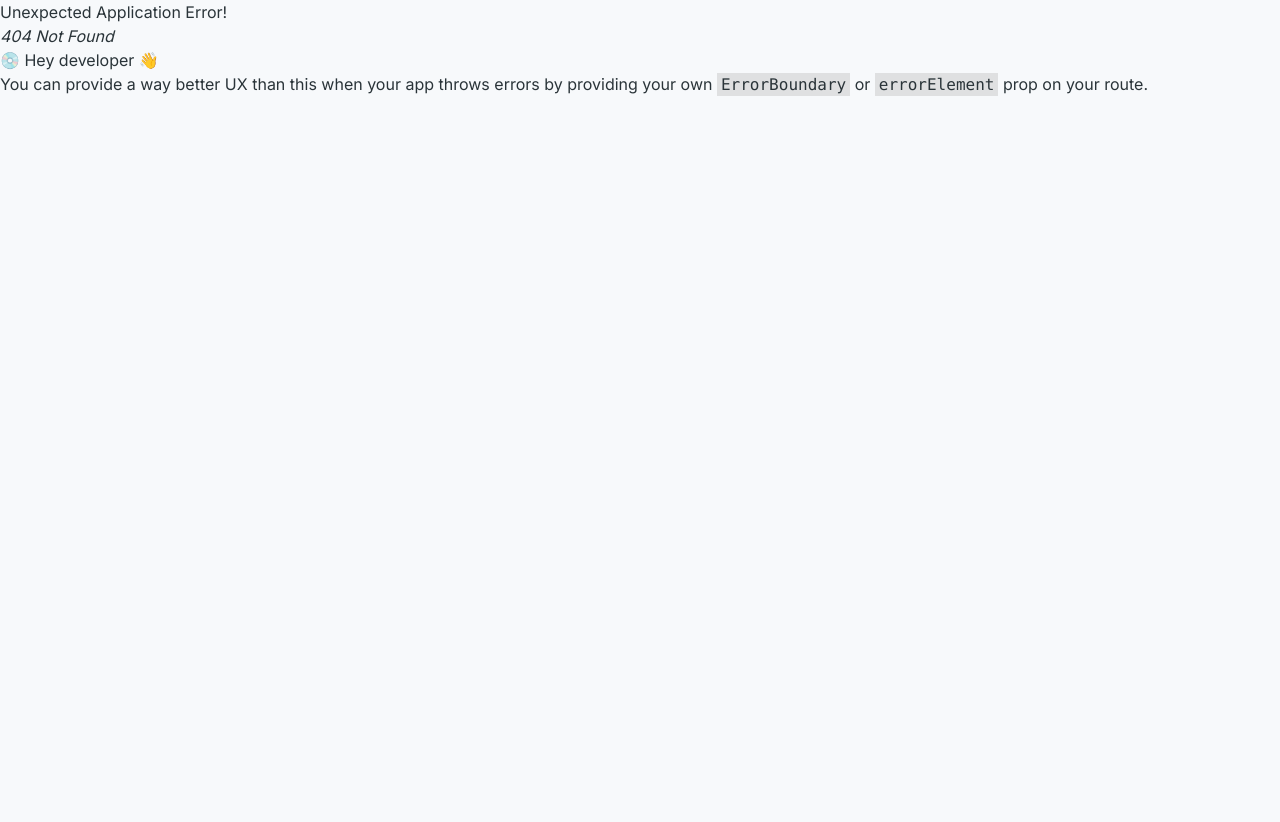
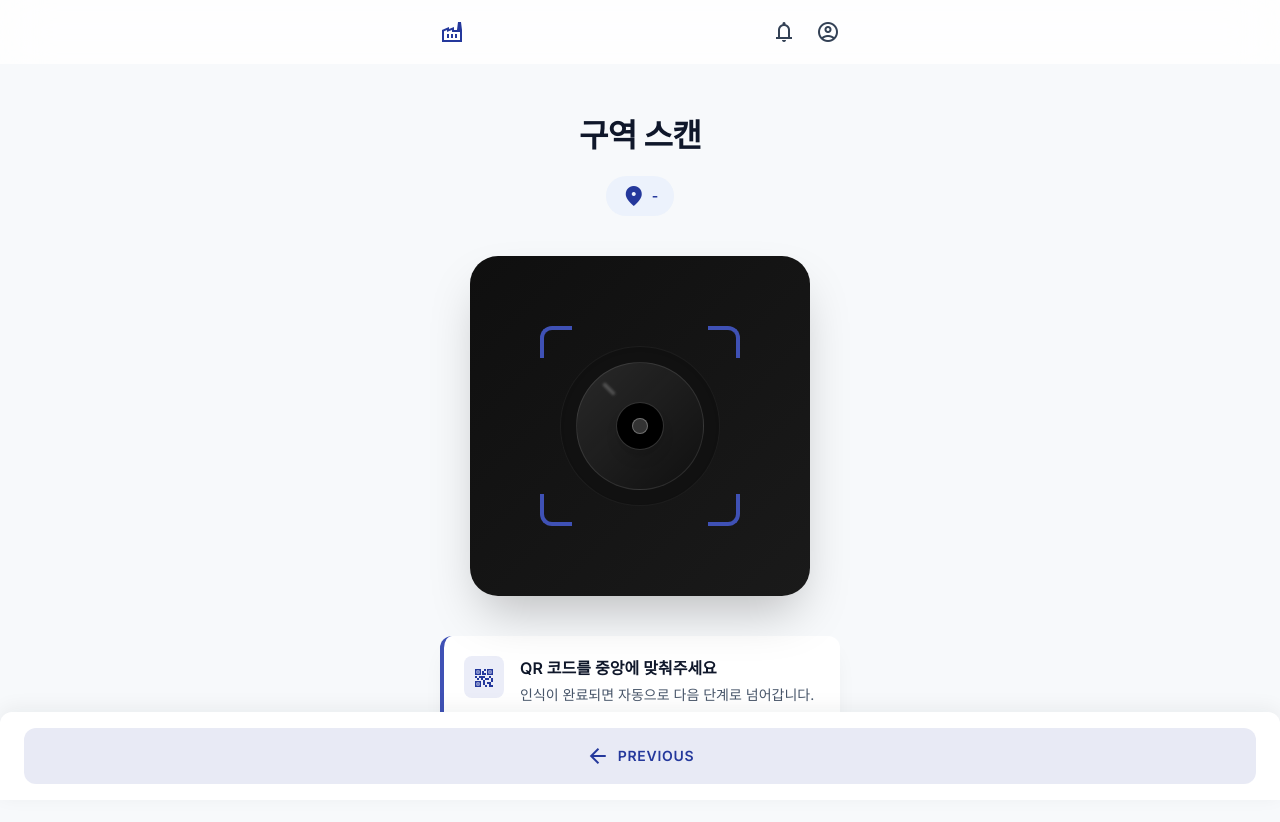
Before and after one commit to 2026CapstoneProject/steel-wip-frontend, a React (Vite) app: page /App/processing/qr/wip/zone in a window 1280 px wide. Before the commit this address had no page. Before the commit the page ends 800 px from the top, so only its background shows below. Built offline with nearby package versions, Linux system fonts and the light colour scheme.

Commit message:
SY2026-68-ProcessingQrWipZonePage

```diff
--- a/src/pages/field/ProcessingPage/App_ProcessingPage.jsx
+++ b/src/pages/field/ProcessingPage/App_ProcessingPage.jsx
@@ -1,5 +1,5 @@
-import React from "react";
-import { useNavigate } from "react-router-dom";
+import React, { useEffect, useMemo, useState } from "react";
+import { useLocation, useNavigate } from "react-router-dom";
 import App_ProcessTabs from "../../../components/field/ProcessTabs/App_ProcessTabs";
 
 const PROCESS_STATUS_META = {
@@ -13,8 +13,10 @@ const PROCESS_STATUS_META = {
   },
 };
 
+let processingRuntimeData = null;
+
 const processingMockData = {
-  summaryCountLabel: "남은 잔재",
+  summaryCountLabel: "남은 재공품",
   batches: [
     {
       id: "batch-01",
@@ -165,8 +167,59 @@ const getProgressPercent = (data) => {
 
   return Math.max(
     0,
-    Math.min(100, Math.round((completedWeightedMinutes / totalEstimatedMinutes) * 100))
+    Math.min(
+      100,
+      Math.round((completedWeightedMinutes / totalEstimatedMinutes) * 100)
+    )
   );
+};
+
+const loadProcessingData = () => {
+  return processingRuntimeData ?? processingMockData;
+};
+
+const saveProcessingData = (data) => {
+  processingRuntimeData = data;
+};
+
+const applySavedProcessingResult = (baseData, savedState) => {
+  const { savedGeneratedWipId, savedStatus, zoneScannedAt } = savedState ?? {};
+
+  if (!savedGeneratedWipId || !savedStatus) {
+    return baseData;
+  }
+
+  let hasMatched = false;
+
+  const nextBatches = (baseData.batches ?? []).map((batch) => {
+    const nextGeneratedItems = (batch.generatedItems ?? []).map((item) => {
+      if (item.id !== savedGeneratedWipId) {
+        return item;
+      }
+
+      hasMatched = true;
+
+      return {
+        ...item,
+        status: savedStatus,
+        zoneScannedAt: zoneScannedAt ?? item.zoneScannedAt ?? "",
+      };
+    });
+
+    return {
+      ...batch,
+      generatedItems: nextGeneratedItems,
+    };
+  });
+
+  if (!hasMatched) {
+    return baseData;
+  }
+
+  return {
+    ...baseData,
+    batches: nextBatches,
+  };
 };
 
 const SummarySection = ({
@@ -237,7 +290,11 @@ const GeneratedItemRow = ({ item, isLast }) => {
     PROCESS_STATUS_META[item.status] ?? PROCESS_STATUS_META.pending;
 
   return (
-    <div className={`${isLast ? "" : "border-b border-slate-50 pb-4"} ${isLast ? "" : "mb-4"}`}>
+    <div
+      className={`${isLast ? "" : "border-b border-slate-50 pb-4"} ${
+        isLast ? "" : "mb-4"
+      }`}
+    >
       <div className="flex items-center justify-between gap-4">
         <span className="text-[15px] font-extrabold text-slate-900">
           {item.title}
@@ -302,15 +359,36 @@ const ProcessingBatchCard = ({ batch, onWorkOrderClick }) => {
 
 const App_ProcessingPage = () => {
   const navigate = useNavigate();
-  const data = processingMockData;
+  const location = useLocation();
 
-  const totalEstimatedMinutes = getTotalEstimatedMinutes(data.batches);
+  const [data, setData] = useState(() => loadProcessingData());
+
+  useEffect(() => {
+    setData((prev) => applySavedProcessingResult(prev, location.state));
+  }, [location.state]);
+
+  useEffect(() => {
+    saveProcessingData(data);
+  }, [data]);
+
+  const totalEstimatedMinutes = useMemo(
+    () => getTotalEstimatedMinutes(data.batches),
+    [data.batches]
+  );
+
   const totalEstimatedTimeText =
     data.totalEstimatedTimeText ?? formatDurationText(totalEstimatedMinutes);
-  const remainingCount = getRemainingGeneratedCount(data.batches);
-  const progressPercent = getProgressPercent(data);
 
-  const generatedItemsForQr = data.batches.flatMap((batch) =>
+  const remainingCount = useMemo(
+    () => getRemainingGeneratedCount(data.batches),
+    [data.batches]
+  );
+
+  const progressPercent = useMemo(() => getProgressPercent(data), [data]);
+
+  const generatedItemsForQr = useMemo(
+    () =>
+      data.batches.flatMap((batch) =>
         (batch.generatedItems ?? []).map((item) => ({
           ...item,
           inputMaterialName: batch.materialName,
@@ -318,6 +396,8 @@ const App_ProcessingPage = () => {
           expectedDurationText: batch.duration,
           expectedDurationMinutes: getBatchDurationMinutes(batch),
         }))
+      ),
+    [data.batches]
   );
 
   const handleQrClick = () => {
@@ -330,7 +410,7 @@ const App_ProcessingPage = () => {
           remainingCount,
           totalEstimatedMinutes,
           totalEstimatedTimeText,
-          countLabel: data.summaryCountLabel ?? "남은 잔재",
+          countLabel: data.summaryCountLabel ?? "남은 재공품",
         },
       },
     });
@@ -375,7 +455,7 @@ const App_ProcessingPage = () => {
             progressPercent={progressPercent}
             remainingCount={remainingCount}
             totalEstimatedTimeText={totalEstimatedTimeText}
-            countLabel={data.summaryCountLabel ?? "남은 잔재"}
+            countLabel={data.summaryCountLabel ?? "남은 재공품"}
             onQrClick={handleQrClick}
           />
         </div>
--- a/src/pages/field/ProcessingQrWipPage/App_ProcessingQrWipPage.jsx
+++ b/src/pages/field/ProcessingQrWipPage/App_ProcessingQrWipPage.jsx
@@ -78,6 +78,8 @@ const App_ProcessingQrWipPage = () => {
   }, [isSavePopupOpen, navigate, generatedWip.id, zoneScannedAt]);
 
   const handleZoneScanClick = () => {
+    if (zoneScanCompleted) return;
+
     navigate("/App/processing/qr/wip/zone", {
       state: {
         generatedWip,
@@ -269,7 +271,12 @@ const App_ProcessingQrWipPage = () => {
               <button
                 type="button"
                 onClick={handleZoneScanClick}
-                className="flex w-full items-center justify-center gap-2 rounded-xl bg-gradient-to-br from-[#24389c] to-[#3f51b5] py-4 font-bold text-white shadow-lg shadow-[#24389c]/20 transition-all active:scale-95"
+                disabled={zoneScanCompleted}
+                className={`flex w-full items-center justify-center gap-2 rounded-xl py-4 font-bold transition-all ${
+                  zoneScanCompleted
+                    ? "cursor-not-allowed bg-[#e6e8ea] text-slate-500 shadow-sm"
+                    : "bg-gradient-to-br from-[#24389c] to-[#3f51b5] text-white shadow-lg shadow-[#24389c]/20 active:scale-95"
+                }`}
               >
                 <span className="material-symbols-outlined">
                   center_focus_weak
--- a/src/pages/field/ProcessingQrWipZonePage/App_ProcessingQrWipZonePage.jsx
+++ b/src/pages/field/ProcessingQrWipZonePage/App_ProcessingQrWipZonePage.jsx
@@ -0,0 +1,137 @@
+import React, { useMemo } from "react";
+import { useLocation, useNavigate } from "react-router-dom";
+
+const getTargetZone = (generatedWip = {}) =>
+  generatedWip.zone ?? generatedWip.toZone ?? "-";
+
+const App_ProcessingQrWipZonePage = () => {
+  const navigate = useNavigate();
+  const location = useLocation();
+
+  const {
+    generatedWip = {},
+    generatedItems = [],
+    batches = [],
+    summary = {},
+    returnTo = "/App/processing/qr/wip",
+  } = location.state ?? {};
+
+  const targetZone = useMemo(
+    () => getTargetZone(generatedWip),
+    [generatedWip]
+  );
+
+  const handleScanComplete = () => {
+    const scannedAt = new Date().toISOString();
+
+    navigate(returnTo, {
+      state: {
+        generatedWip,
+        generatedItems,
+        batches,
+        summary,
+        zoneScanCompleted: true,
+        zoneScannedAt: scannedAt,
+      },
+    });
+  };
+
+  const handlePrevious = () => {
+    navigate(-1);
+  };
+
+  return (
+    <div className="min-h-screen bg-[#f7f9fb] pb-24 text-slate-900">
+      <header className="sticky top-0 z-50 bg-white/80 backdrop-blur-xl">
+        <div className="mx-auto flex h-16 w-full max-w-md items-center justify-between px-6">
+          <div className="flex items-center">
+            <span className="material-symbols-outlined text-2xl text-[#24389C]">
+              factory
+            </span>
+          </div>
+
+          <div className="flex items-center gap-5 text-slate-700">
+            <span className="material-symbols-outlined text-2xl">
+              notifications
+            </span>
+            <span className="material-symbols-outlined text-2xl">
+              account_circle
+            </span>
+          </div>
+        </div>
+      </header>
+
+      <main className="mx-auto flex max-w-md flex-col items-center space-y-10 px-6 pt-12">
+        <section className="space-y-4 text-center">
+          <h1 className="text-[32px] font-extrabold tracking-tight text-slate-900">
+            구역 스캔
+          </h1>
+
+          <div className="inline-flex items-center gap-1.5 rounded-full bg-[#d0e1fb]/30 px-4 py-2 text-sm font-bold text-[#24389c]">
+            <span
+              className="material-symbols-outlined text-sm"
+              style={{ fontVariationSettings: '"FILL" 1' }}
+            >
+              location_on
+            </span>
+            {targetZone}
+          </div>
+        </section>
+
+        <button
+          type="button"
+          onClick={handleScanComplete}
+          className="relative flex aspect-square w-full max-w-[340px] items-center justify-center overflow-hidden rounded-[28px] bg-gradient-to-br from-[#0f0f0f] to-[#1a1a1a] shadow-2xl"
+          aria-label="구역 QR 스캔 완료"
+        >
+          <div className="relative flex h-40 w-40 items-center justify-center rounded-full border border-white/5 bg-[#111] shadow-inner">
+            <div className="flex h-32 w-32 items-center justify-center rounded-full border border-white/10 bg-gradient-to-br from-white/10 to-transparent">
+              <div className="flex h-12 w-12 items-center justify-center overflow-hidden rounded-full border border-white/20 bg-black shadow-lg">
+                <div className="h-4 w-4 rounded-full border border-white/30 bg-[#333]" />
+              </div>
+            </div>
+
+            <div className="absolute left-1/4 top-1/4 h-1 w-4 rotate-45 rounded-full bg-white/20 blur-[1px]" />
+          </div>
+
+          <div className="pointer-events-none absolute h-[200px] w-[200px]">
+            <div className="absolute left-0 top-0 h-8 w-8 rounded-tl-xl border-l-4 border-t-4 border-[#3F51B5]" />
+            <div className="absolute right-0 top-0 h-8 w-8 rounded-tr-xl border-r-4 border-t-4 border-[#3F51B5]" />
+            <div className="absolute bottom-0 left-0 h-8 w-8 rounded-bl-xl border-b-4 border-l-4 border-[#3F51B5]" />
+            <div className="absolute bottom-0 right-0 h-8 w-8 rounded-br-xl border-b-4 border-r-4 border-[#3F51B5]" />
+          </div>
+        </button>
+
+        <section className="flex w-full items-start gap-4 rounded-xl border-l-4 border-[#3F51B5] bg-white p-5 shadow-[0_12px_24px_-8px_rgba(0,0,0,0.08)]">
+          <div className="rounded-lg bg-[#3F51B5]/10 p-2">
+            <span className="material-symbols-outlined text-2xl text-[#24389c]">
+              qr_code_2
+            </span>
+          </div>
+
+          <div className="space-y-1">
+            <p className="text-base font-bold text-slate-900">
+              QR 코드를 중앙에 맞춰주세요
+            </p>
+            <p className="text-sm leading-relaxed text-slate-600">
+              인식이 완료되면 자동으로 다음 단계로 넘어갑니다.
+            </p>
+          </div>
+        </section>
+      </main>
+
+      <nav className="fixed bottom-0 left-0 z-50 flex w-full flex-col items-center rounded-t-xl bg-white shadow-[0_-4px_20px_rgba(25,28,30,0.06)]">
+        <button
+          type="button"
+          onClick={handlePrevious}
+          className="mx-6 my-4 flex w-[calc(100%-3rem)] items-center justify-center gap-2 rounded-xl bg-[#24389c]/10 py-4 text-sm font-semibold uppercase tracking-wider text-[#24389c] transition-all active:translate-y-0.5"
+        >
+          <span className="material-symbols-outlined">arrow_back</span>
+          Previous
+        </button>
+      </nav>
+    </div>
+  );
+};
+
+export default App_ProcessingQrWipZonePage;
--- a/src/router/App_index.jsx
+++ b/src/router/App_index.jsx
@@ -12,7 +12,7 @@ import App_PickingRawQrPage from "../pages/field/PickingRawQrPage/App_PickingRaw
 import App_ProcessingPage from "../pages/field/ProcessingPage/App_ProcessingPage";
 import App_ProcessingQrPage from "../pages/field/ProcessingQrPage/App_ProcessingQrPage";
 import App_ProcessingQrWipPage from "../pages/field/ProcessingQrWipPage/App_ProcessingQrWipPage";
-// import App_ProcessingQrWipZonePage from "../pages/field/ProcessingQrWipZonePage/App_ProcessingQrWipZonePage";
+import App_ProcessingQrWipZonePage from "../pages/field/ProcessingQrWipZonePage/App_ProcessingQrWipZonePage";
 // import App_EndPage from "../pages/field/EndPage/App_EndPage";
 // import App_NextPage from "../pages/field/NextPage/App_NextPage";
 // import App_NextSelectPage from "../pages/field/NextSelectPage/App_NextSelectPage";
@@ -37,7 +37,7 @@ const appRoutes = [
       { path: "processing", element: <App_ProcessingPage /> },
       { path: "processing/qr", element: <App_ProcessingQrPage /> },
       { path: "processing/qr/wip", element: <App_ProcessingQrWipPage /> },
-      // { path: "processing/qr/wip/zone", element: <App_ProcessingQrWipZonePage /> },
+      { path: "processing/qr/wip/zone", element: <App_ProcessingQrWipZonePage /> },
 
       // { path: "next", element: <App_NextPage /> },
       // { path: "next/select", element: <App_NextSelectPage /> },
```
Lines whose indentation alone changed are shown as unchanged.
